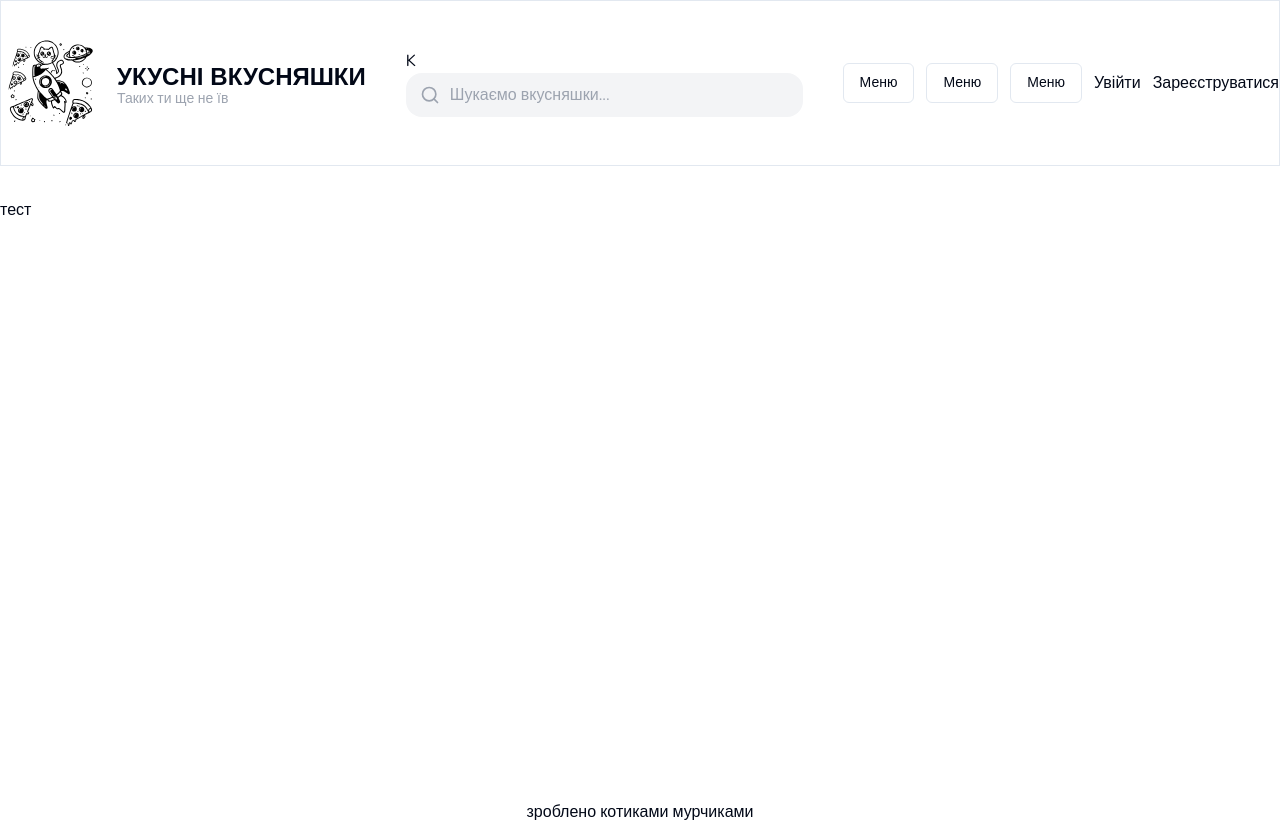
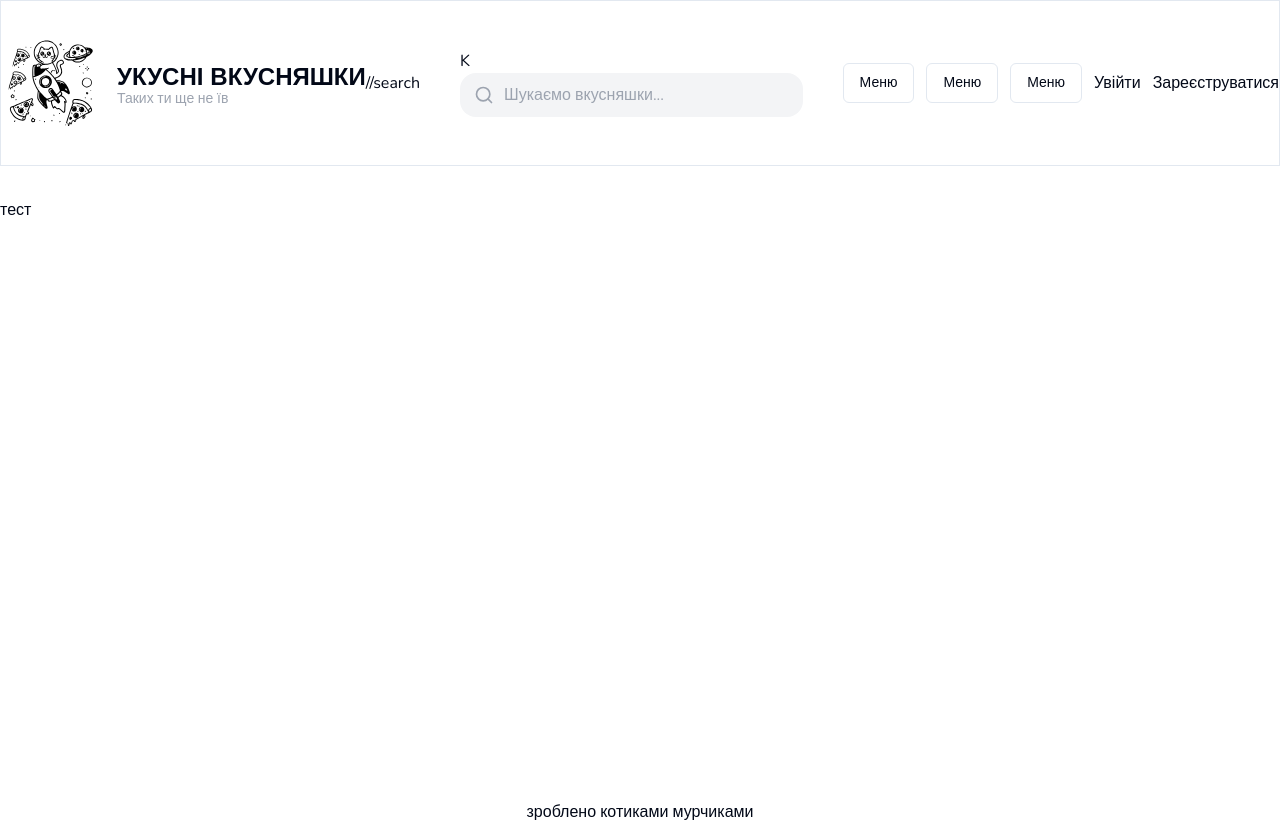
Before and after one commit to f1erfly94/Cook_Rocket, a Next.js app in the folder my-cooking-platform/: page / in a window 1280 px wide. Built offline with nearby package versions, Linux system fonts and the light colour scheme.

Commit message:
add search

```diff
--- a/my-cooking-platform/src/components/shared/header.tsx
+++ b/my-cooking-platform/src/components/shared/header.tsx
@@ -35,6 +35,7 @@ const Header: React.FC<Props> = ({className}) => {
                         </div>
                     </div>
                 </Link>
+                //search
                 <div className="mx-10 flex-1">
                     <CustomSearch/>
                 </div>
```
